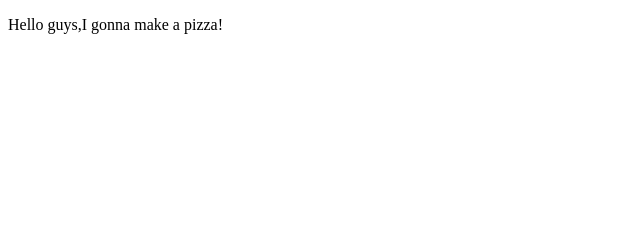
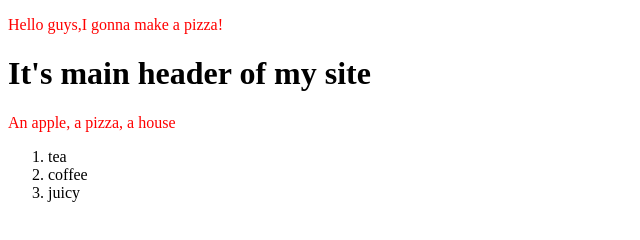
Before and after one commit to Akonay/site, a plain HTML site: page index.html in a window 1280 px wide. Shown: the whole page, without its empty margins (0-640 px from the left). Drawn offline with Linux system fonts and the light colour scheme.

Commit message:
forth commit

```diff
--- a/c.css
+++ b/c.css
@@ -0,0 +1,3 @@
+p{
+	color:red;
+}
--- a/index.html
+++ b/index.html
@@ -7,5 +7,12 @@
 </head>
 <body>
 	<p>Hello guys,I gonna make a pizza!</p>
+	<h1>It's main header of my site</h1>
+	<p>An apple, a pizza, a house</p>
+	<ol>
+		<li>tea</li>
+		<li>coffee</li>
+		<li>juicy</li>
+	</ol>
 </body>
 </html>
```
